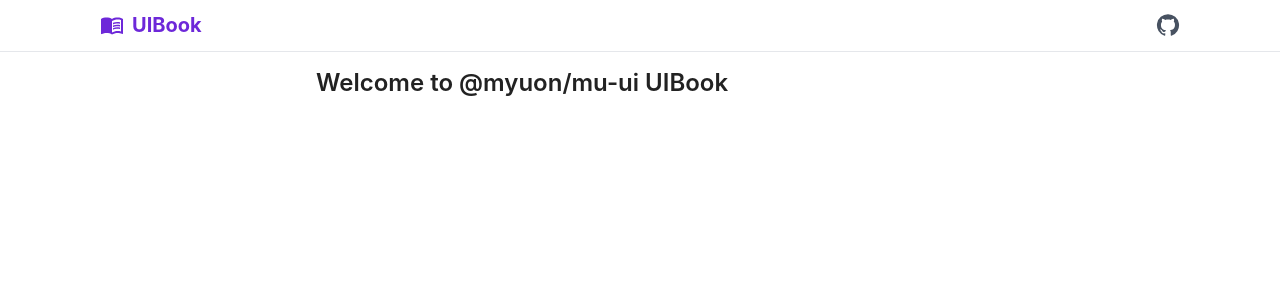
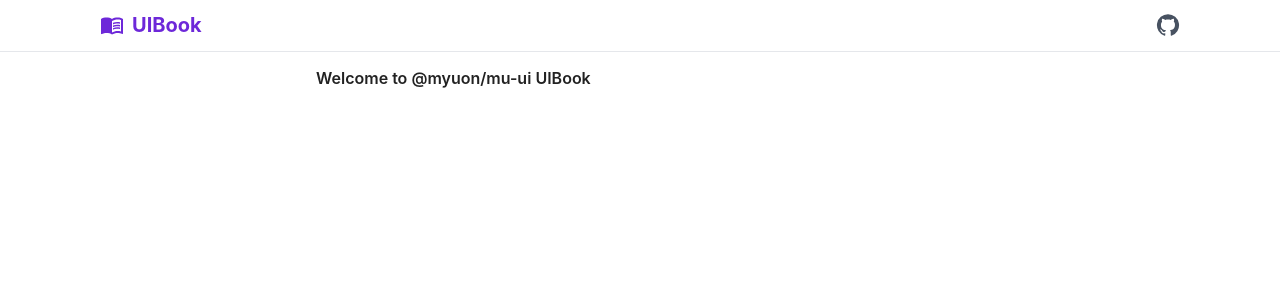
Before and after one commit to myuon/mu-ui, a React (Vite) app: page /welcome in a window 1280 px wide. Shown: the top 300 px of the page. Built offline with nearby package versions, Linux system fonts and the light colour scheme; a small style sheet from the web is missing.

Commit message:
feat: use ThemeProvider to inject theme via CSS variables

```diff
--- a/src/theme.ts
+++ b/src/theme.tsx
@@ -1,5 +1,6 @@
-import { css } from "@emotion/react";
+import { Global } from "@emotion/react";
 import Color from "color";
+import React from "react";
 
 const palette = {
   primary: {
@@ -70,7 +71,7 @@ const coloredShadow = (code: string) => {
   };
 };
 
-export const theme = {
+export const defaultTheme = {
   typography: {
     h1: {
       fontSize: 36,
@@ -85,28 +86,72 @@ export const theme = {
     body: {
       fontSize: 16,
       fontWeight: 400,
-      letterSpacing: 0.1,
+      letterSpacing: "0.1px",
       lineHeight: 1.65,
     },
     button: {
       fontSize: 16,
       fontWeight: 500,
-      letterSpacing: 1.1,
+      letterSpacing: "1.1px",
       lineHeight: 1.15,
     },
-    caption: css`
-      font-size: 14px;
-      line-height: 1.35;
-      letter-spacing: 0.5px;
-    `,
+    caption: {
+      fontSize: 14,
+      lineHeight: 1.35,
+      letterSpacing: "0.5px",
+    },
   },
   palette,
   shadow,
   primaryShadow: coloredShadow(palette.primary.main),
-  glass: css`
-    background: rgba(255, 255, 255, 0.5);
-    border: 1px solid rgba(255, 255, 255, 0.3);
-    box-shadow: 0 4px 30px rgba(0, 0, 0, 0.1);
-    backdrop-filter: blur(8px);
-  `,
 };
+type Theme = typeof defaultTheme;
+
+const createThemeStyle = (theme: Theme) => {
+  const result = [] as { name: string; value: unknown; var: string }[];
+
+  const run = (object: unknown, prefix: string) => {
+    if (typeof object === "function") {
+      return undefined;
+    }
+
+    if (typeof object !== "object") {
+      result.push({ name: prefix, value: object, var: `var(--${prefix})` });
+      return `var(--${prefix})`;
+    } else {
+      // eslint-disable-next-line @typescript-eslint/no-explicit-any
+      const style = {} as any;
+      for (const key in object) {
+        const value = run(
+          // eslint-disable-next-line @typescript-eslint/no-explicit-any
+          (object as any)[key],
+          prefix === "" ? key : `${prefix}-${key}`
+        );
+        style[key] = value;
+      }
+
+      return style;
+    }
+  };
+
+  const varStyle = run(theme, "");
+
+  return [result, varStyle as Theme] as const;
+};
+
+export const [themeStyle, theme] = createThemeStyle(defaultTheme);
+
+export const ThemeProvider = ({ children }: { children: React.ReactNode }) => {
+  return (
+    <>
+      <Global
+        styles={{
+          ":root": Object.fromEntries(
+            themeStyle.map((item) => [`--${item.name}`, `${item.value}`])
+          ),
+        }}
+      />
+      {children}
+    </>
+  );
+};
```
Also changed, not shown: src/Modal.tsx (+10 -1 lines), uibook/main.tsx (+6 -4 lines).
